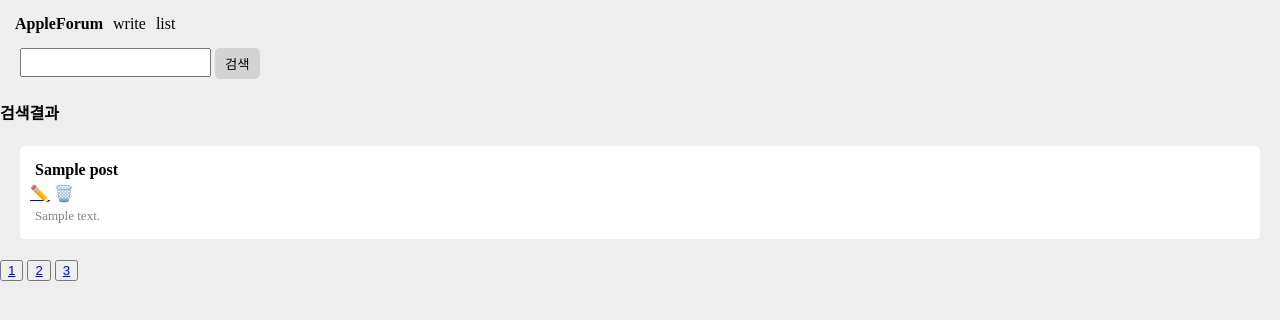
After one commit to visanghaja/Nodejs_practice, a Node server app: template views/search.ejs in a window 1280 px wide. The commit adds this page. Shown: the top 320 px of the page. Run offline with Node 20, Linux system fonts and the light colour scheme; the template is opened without the code that fills it: most values are stand-ins (such as "Sample title", 1, 10 or a date in 2020); some libraries are stand-ins or nearby versions.

Commit message:
search, edit

```diff
--- a/public/main.css
+++ b/public/main.css
@@ -69,3 +69,14 @@ h4 a {
     text-decoration: none;
     color: black;
 }
+.search {
+    margin-left: 20px;
+    padding: 5px;
+}
+.search-send {
+    padding: 6px 10px;
+    background: lightgray;
+    border: none;
+    border-radius: 5px;
+    vertical-align: middle;
+}
--- a/server.js
+++ b/server.js
@@ -83,7 +83,7 @@ connectDB.then((client) => { // 이렇게 하면 mongodb에 접속
 
 
 app.use('/list', (요청, 응답, next) => {
-    console.log(new Date())
+    // console.log(new Date())
     next()
 })
 
@@ -118,9 +118,13 @@ app.get('/list', async (요청, 응답) => { // await을 쓰기 위해 async 붙
     // console.log(result[0].title) // 첫번째 document 의 제목 출력
     // 응답.send(result[0].title)
 
-    응답.render('list.ejs', { posts : result }) // ejs 는 sendFile 이 아니라 render로!
+    const userid = new ObjectId(요청.user.id)
+
+    응답.render('list.ejs', { posts : result, user : userid }) // ejs 는 sendFile 이 아니라 render로!
     // {posts : result}로 object 형식으로 데이터 보내주기
     // 응답은 1개만 가능
+
+    console.log(요청.user)
 })
 
 app.get('/time', (요청, 응답) => {
@@ -144,7 +148,13 @@ app.post('/add', (요청, 응답) => { // submit 버튼 누르면 post 요청
                 if (요청.body.title == '') {
                     응답.send('제목입력해라')
                 } else {
-                    await db.collection('post').insertOne({title : 요청.body.title, content : 요청.body.content, img : 요청.file.location})
+                    await db.collection('post').insertOne({
+                        title : 요청.body.title,
+                        content : 요청.body.content,
+                        img : 요청.file ? 요청.file.location : '',
+                        user : 요청.user.id,
+                        username : 요청.user.username
+                    })
                     응답.redirect('/list') // 이렇게 하면 유저를 다른 페이지로 이동가능
                 }
             } catch (e) {
@@ -171,7 +181,14 @@ app.get('/detail/:id', async (요청, 응답) => { // 유저가 :id 자리에
 
 app.get('/edit/:id', async (요청, 응답) => {
     let result = await db.collection('post').findOne({ _id : new ObjectId(요청.params.id) })
-    응답.render('edit.ejs', {posts : result})
+    const userid = new ObjectId(요청.user.id)
+    const resultid = new ObjectId(result.user)
+    if (userid.equals(resultid)) {
+        응답.render('edit.ejs', {posts : result})
+    } else {
+        응답.send('님이 쓴 글 아님')
+    }
+
 })
 
 app.put('/edit', async (요청, 응답) => {
@@ -197,7 +214,10 @@ app.put('/edit', async (요청, 응답) => {
 })
 
 app.delete('/delete', async (요청, 응답) => {
-    await db.collection('post').deleteOne({ _id : new ObjectId(요청.query.docid) })
+    await db.collection('post').deleteOne({
+        _id : new ObjectId(요청.query.docid),
+        user : 요청.user.id
+    })
     응답.send('삭제완료') // ajax 요청 사용시 응답.rediret 응답.render 사용 안하는게 나음
 })
 
@@ -245,7 +265,7 @@ app.get('/sign', async (요청, 응답) => {
     응답.render('sign.ejs')
 })
 
-app.post('/sign', blank_check,async (요청, 응답) => {
+app.post('/sign', blank_check, async (요청, 응답) => {
     let password_hash = await bcrypt.hash(요청.body.password, 10) // 문자를 얼마나 랜덤화 시킬것인지 (10이 국룰)
 
     try {
@@ -333,3 +353,31 @@ app.get('/mypage', async (요청, 응답) => {
 app.use('/shop', require('./routes/shop.js'))
 
 app.use('/board/sub', require('./routes/sub.js'))
+
+app.post('/search', async (요청, 응답) => {
+    // let result = await db.collection('post').find({title : 요청.body.titlename}).toArray() // 전체에서 이거랑 정확히 일치하는거 가져오기
+    // let result = await db.collection('post').find({title : { $regex : 요청.body.titlename}}).toArray() 정규식
+    // .find 로 정규식 쓰면 많이 느림
+    // let result = await db.collection('post').find({$text : { $search : 요청.body.titlename}}).toArray() index
+    let 검색조건 = [
+        {
+            $search : {
+                index : 'title_index',
+                text : {query : 요청.body.titlename, path : 'title'}
+            }
+        },
+        // { $sort : {  }}, // 검색 결과는 어떻게 정렬할지 _id : 1 하면 id 순으로 정렬
+        // { $limit : 10}, // 결과수 제한
+        // { $skip : 10}, // 건너뛰기 (limit 과 skip 을 잘 이용해서 페이지네이션 만들기 가능)
+        // { $project : { title : 0 }}, 필드 숨기기는 project (title : 0 은 title 필드를 숨겨달라는 거고 1은 보여달라는 뜻)
+    ]
+
+    let result = await db.collection('post').aggregate(검색조건).toArray()
+    응답.render('search.ejs', {posts : result})
+})
+
+// // from 안쓰고 get으로 받는 방법
+// app.get('/search', async (요청, 응답) => {
+//     let result = await db.collection('post').find({title : 요청.query.val}).toArray()
+//     응답.render('search.ejs', {posts : result})
+// })
--- /dev/null
+++ b/views/search.ejs
@@ -0,0 +1,47 @@
+<!DOCTYPE html>
+<html lang="en">
+<head>
+    <meta charset="UTF-8">
+    <meta name="viewport" content="width=device-width, initial-scale=1.0">
+    <title>Document</title>
+    <link rel="stylesheet" href="/main.css">
+</head>
+<body class="grey-bg">
+
+    <%- include('nav.ejs') %>
+    <!-- 이렇게 하면 nav.ejs 에 있는 내용이 복사됨 -->
+
+    <form action="/search" method="POST">
+        <input name="titlename" class="search">
+        <button type="submit" class="search-send">검색</button>
+    </form>
+
+    <h4>검색결과</h4>
+
+    <div class="white-bg">
+        <% for (let i = 0; i < posts.length; i++){ %>
+            <div class="list-box">
+                <h4>
+                    <a href="/detail/<%= posts[i]._id %>"><%= posts[i].title %></a>
+                </h4>
+                <a href="/edit/<%= posts[i]._id %>">✏️</a>
+                <span class="delete" data-id="<%= posts[i]._id %>">🗑️</span>
+                <p><%= posts[i].content %></p>
+            </div>
+        <% } %>
+    </div>
+
+    <div class="page-button">
+        <button>
+            <a href="/list/1">1</a>
+        </button>
+        <button>
+            <a href="/list/2">2</a>
+        </button>
+        <button>
+            <a href="/list/3">3</a>
+        </button>
+    </div>
+
+</body>
+</html>
```
Also changed, not shown: views/list.ejs (+54 -13 lines).
